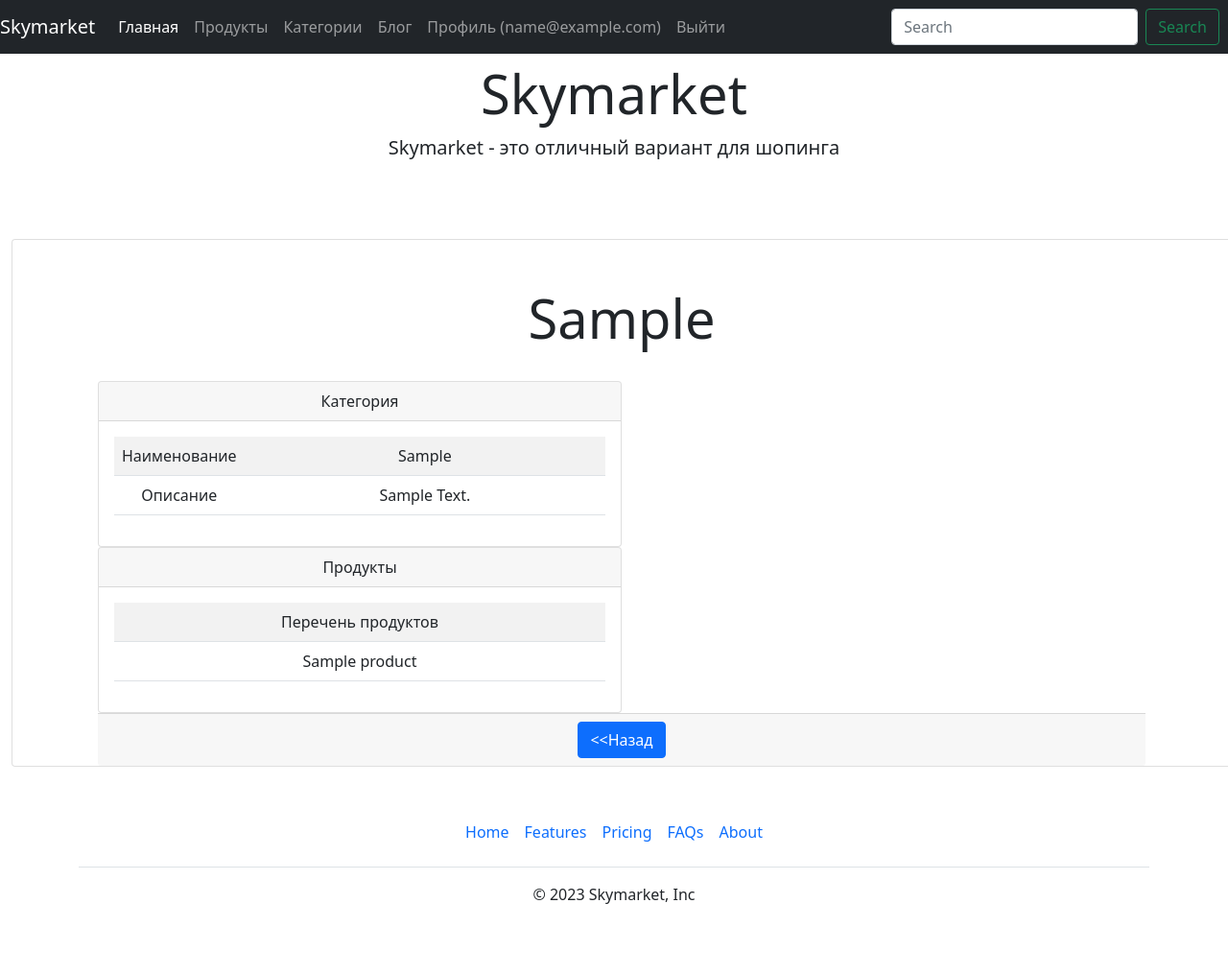
After one commit to Dmitry177777/21.1, a Django app: page /category_item/1/ in a window 1280 px wide. The commit adds this page. Shown: the whole page at 96% size. Run offline with Django 4.2, Linux system fonts and the light colour scheme; a user stored in the database is signed in; tables that the repository leaves empty hold one stand-in row (values such as "Sample post"); some libraries are stand-ins or nearby versions.

Commit message:
task5/lesson 23.2 category_detail.html

```diff
--- /dev/null
+++ b/main/templates/main/category_detail.html
@@ -0,0 +1,56 @@
+{% extends 'main/base.html' %}
+
+{% block content %}
+
+    <div class="card m-2 text-center">
+        <div class="pricing-header px-3 py-3 pt-md-5 pb-md-4 mx-auto text-center">
+            <h1 class="display-4">{{title|title}}</h1>
+        </div>
+
+
+        <div class="container">
+                <div class="col-6">
+                <div class="card">
+                    <div class="card-header">Категория</div>
+                         <div class="card-body">
+                            <table class="table table-striped">
+                                <tr>
+                                    <td class="w-25">Наименование</td>
+                                    <td>{{object.product_category |title}}</td>
+                                </tr>
+                                 <tr>
+                                <td class="w-25">Описание</td>
+                                <td>{{object.description |title}}</td>
+                            </tr>
+                            </table>
+                        </div>
+                </div>
+                </div>
+        </div>
+        <div class="container">
+                <div class="col-6">
+                <div class="card">
+                    <div class="card-header">Продукты</div>
+                         <div class="card-body">
+                         <table class="table table-striped">
+                            <tr>
+                                <td class="w-25">Перечень продуктов</td>
+
+                            </tr>
+                                {% for product in object.product_set.all %}
+                                    <tr>
+                                     <td class="w-25">{{product.product_name}}</td>
+                                    </tr>
+
+                                {% endfor %}
+
+
+                        </table>
+                    </div>
+                </div>
+                </div>
+            <div class="card-footer">
+                <a href="{% url 'main:product_list' %}" class = "btn btn-primary"> <<Назад</a>
+        </div>
+    </div>
+ {% endblock %}
--- a/main/templates/main/includes/inc_category_card.html
+++ b/main/templates/main/includes/inc_category_card.html
@@ -2,6 +2,7 @@
 
         <h2 class="fw-normal">{{object.product_category|title}}</h2>
         <p>{{object.description|title}}</p>
-        <p><a class="btn btn-secondary" href="#">Посмотреть &raquo;</a></p>
+        <p>{{product_list|title}}</p>
+        <p><a class="btn btn-secondary" href="{% url 'main:category_item' object.pk %}">Посмотреть &raquo;</a></p>
 
 </div><!-- /.card-body -->
--- a/main/templates/main/product_detail.html
+++ b/main/templates/main/product_detail.html
@@ -11,9 +11,8 @@
                  <div class="card-body">
                     <table class="table table-striped">
                         <tr>
-                            <td class="w-25">Категории</td>
-                            {% for category in product_category %}
-                            {% endfor %}
+                            <td class="w-25">Категория</td>
+                            <td>{{object.product_category |title}}</td>
                         </tr>
                         <tr>
                             <td class="w-25">Имя</td>
--- a/main/urls.py
+++ b/main/urls.py
@@ -9,10 +9,15 @@ from main.apps import MainConfig
 
 app_name = MainConfig.name
 
+
+
+
+
 urlpatterns = [
     path('', index.as_view(), name="index"),
     path('products/', ProductListView.as_view(), name='product_list'),
     path('category/', CategoryListView.as_view(), name='category_list'),
+    path('category_item/<int:pk>/', CategoryDetailView.as_view(), name='category_item'),
     path('product_item/<int:pk>/', cache_page(60)(ProductDetailView.as_view()), name='product_item'),
     path('products/create/', ProductCreateView.as_view(), name='product_create'),
     path('products/update/<int:pk>/', ProductUpdateView.as_view(), name='product_update'),
--- a/main/views.py
+++ b/main/views.py
@@ -10,7 +10,7 @@ from django.views.generic import ListView, DetailView, CreateView, UpdateView, D
 
 from main.forms import ProductForm, VersionForm
 from main.models import Product, Category, Blog, Version
-from main.services import  get_category_product
+#from main.services import get_category_product
 
 
 # Create your views here.
@@ -38,13 +38,20 @@ class CategoryListView(LoginRequiredMixin, ListView):
     }
 
 
+    # Метод переопределяет представление и выводит только продукты с атрибутом is_active=True)
+    def get_queryset(self):
+        queryset = super().get_queryset()
+        queryset = queryset.filter(is_active=True)
+        return queryset
+
+class CategoryDetailView(LoginRequiredMixin, DetailView):
+    model = Category
+
     def get_context_data(self, **kwargs):
         context_data = super().get_context_data(**kwargs)
-        # context_data['title'] = context_data['object'].product_category
-        context_data['product_list'] = get_category_product(self.product_category)
+        context_data['title'] = context_data['object'].product_category
+
         return context_data
-
-
 
 
 class ProductListView(LoginRequiredMixin, ListView):
```
